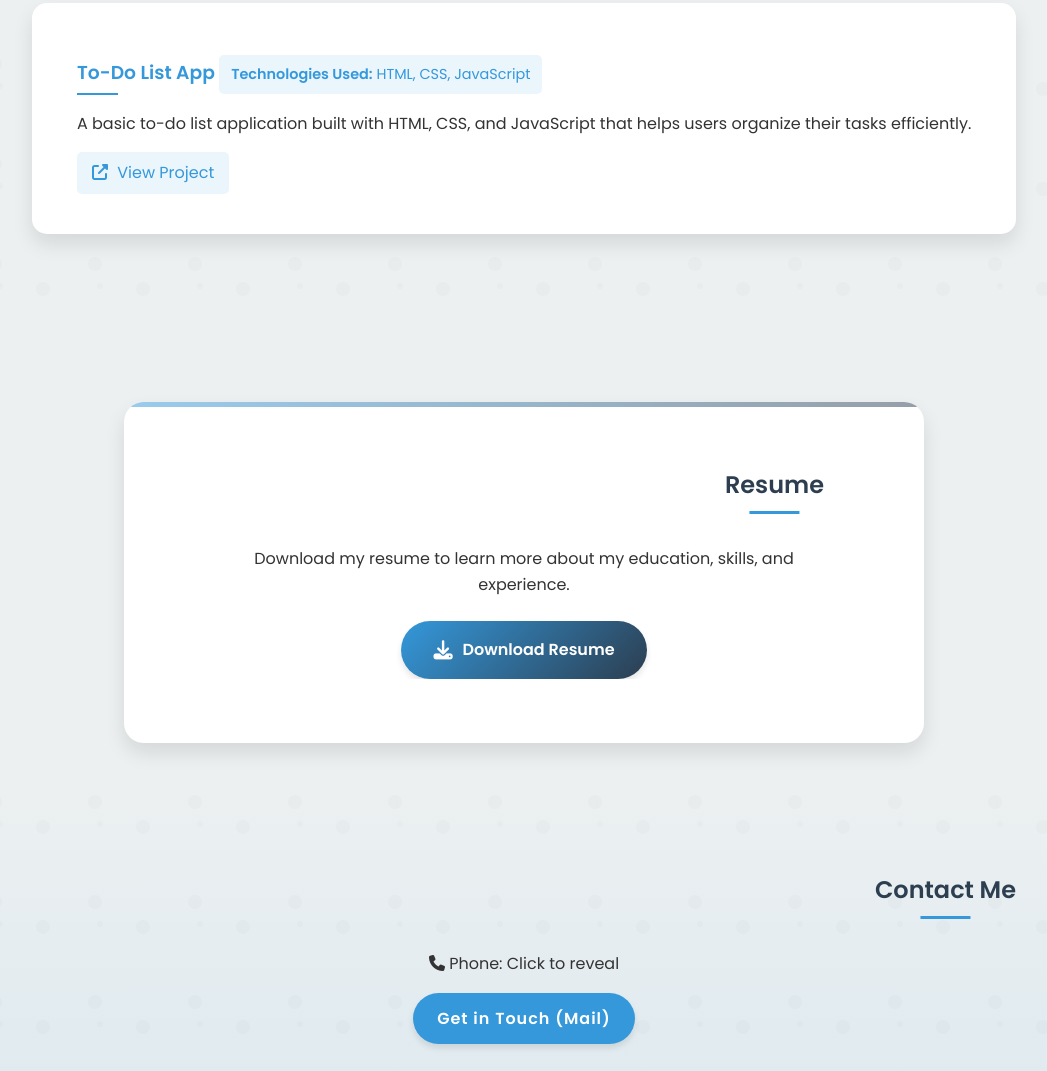
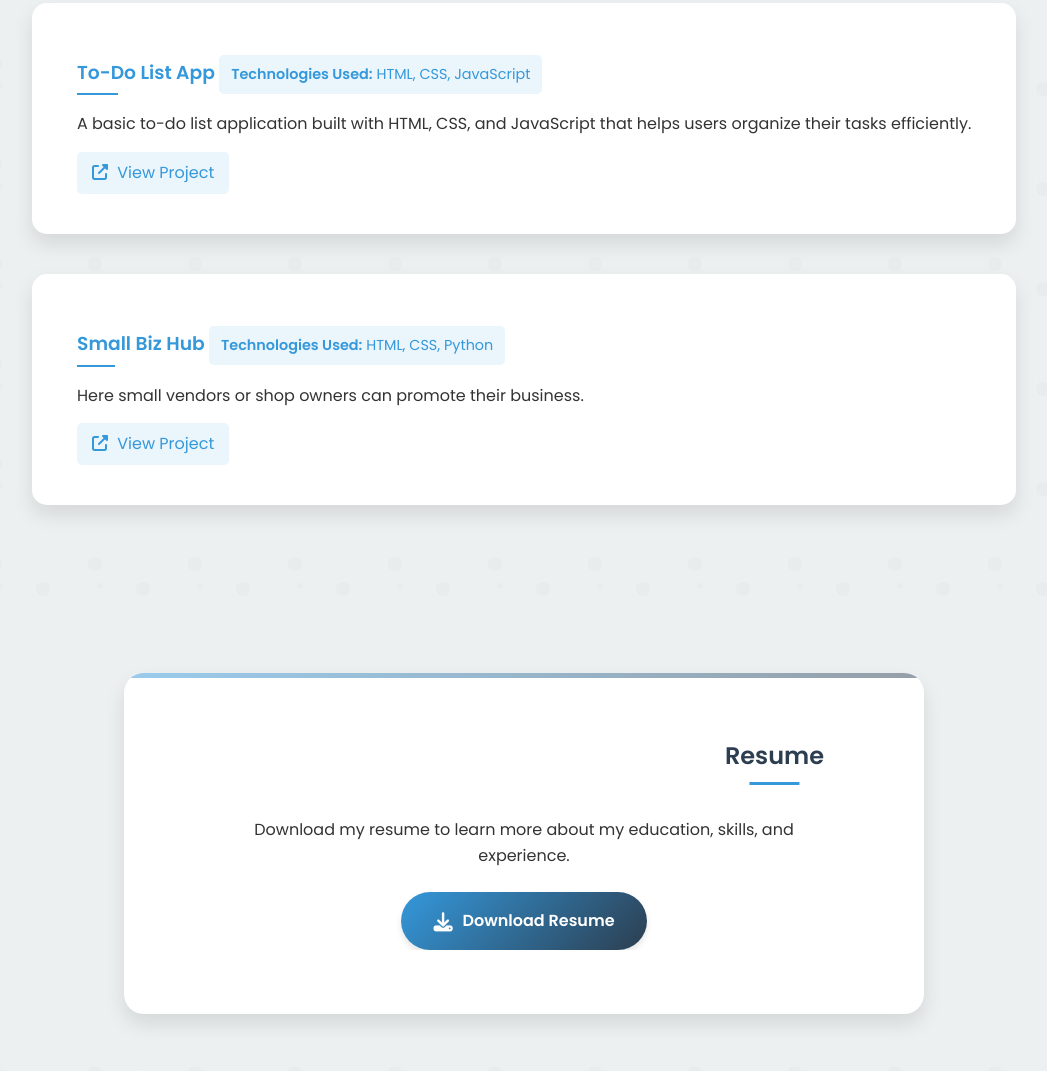
Before and after one commit to SharanSShetty/My-Portfolio, a plain HTML site: page index.html in a window 1280 px wide. Shown: the part 4068-5139 px from the top of the page, without its empty margins (116-1163 px from the left). Drawn offline with nearby package versions, Linux system fonts and the light colour scheme.

Commit message:
Update index.html

```diff
--- a/index.html
+++ b/index.html
@@ -1150,6 +1150,17 @@
                         <i class="fas fa-external-link-alt"></i> View Project
                     </a>
                 </div>
+
+                <div class="project animate__animated animate__fadeInLeft">
+                    <h3>Small Biz Hub</h3>
+                    <div class="project-tech">
+                        <strong>Technologies Used:</strong> HTML, CSS, Python
+                    </div>
+                    <p>Here small vendors or shop owners can promote their business.</p>
+                    <a href="https://github.com/SharanSShetty/SmallBIzHub" class="project-link">
+                        <i class="fas fa-external-link-alt"></i> View Project
+                    </a>
+                </div>
             </div>
         </section>
 
```
